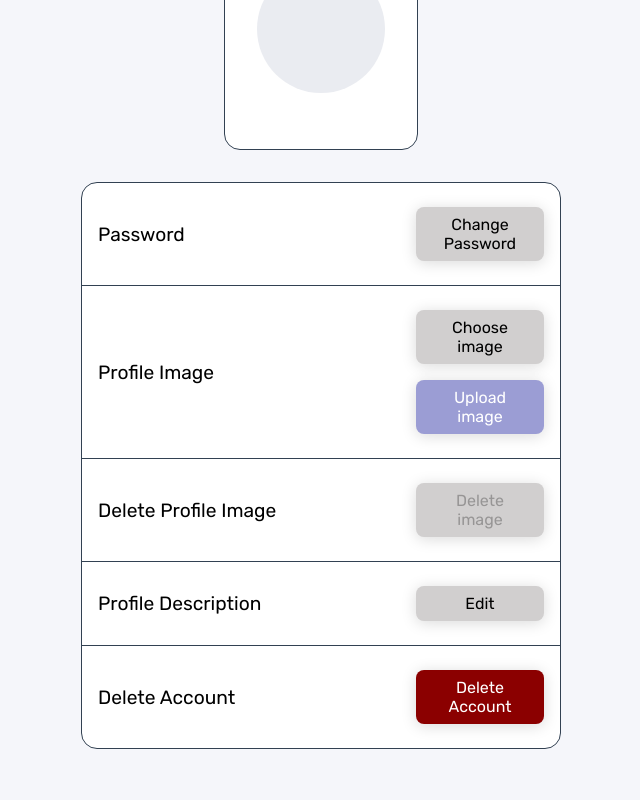
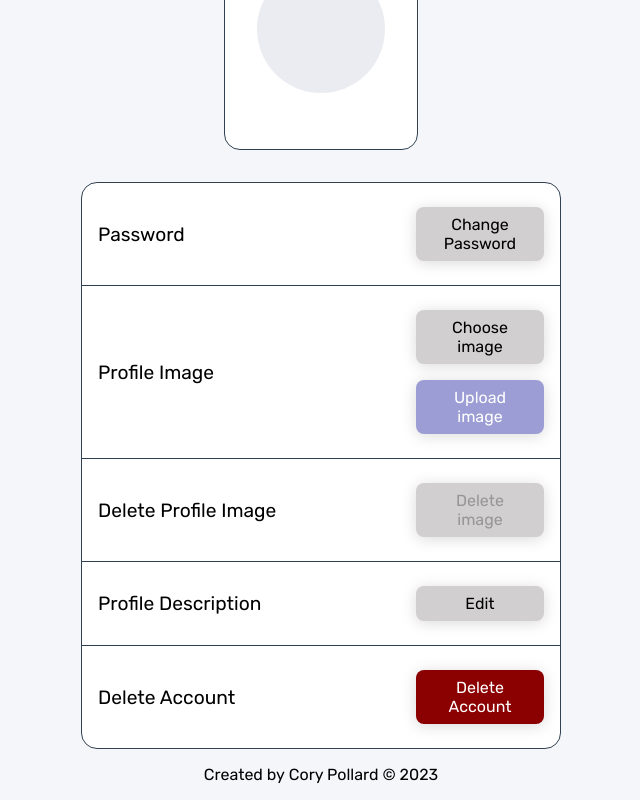
Before and after one commit to SpectreAscended/interactive-comment-section, a React (Vite) app: page /account in a window 1280 px wide. Shown: the part 248-1048 px from the top of the page, without its empty margins (319-959 px from the left). Before the commit the page ends 997 px from the top, so only its background shows below. Built offline with nearby package versions, Linux system fonts and the light colour scheme; no server answers.

Commit message:
created footer

```diff
--- /dev/null
+++ b/src/components/Footer.tsx
@@ -0,0 +1,19 @@
+import './footer.scss';
+
+const Footer: React.FC = () => {
+  return (
+    <footer className="footer">
+      <span>Created by</span>
+      <a
+        href="https://spectreascended.github.io/personalhomepage/"
+        target="_blank"
+        rel="norefferrer noopenner"
+      >
+        Cory Pollard
+      </a>
+      <span>&copy; 2023</span>
+    </footer>
+  );
+};
+
+export default Footer;
--- /dev/null
+++ b/src/components/footer.scss
@@ -0,0 +1,16 @@
+.footer {
+  max-width: 30rem;
+  margin: 1rem auto;
+  text-align: center;
+
+  span {
+    margin-inline: 0.25rem;
+  }
+
+  a {
+    transition: color 250ms ease-in-out;
+  }
+  a:hover {
+    color: var(--color-moderate-blue);
+  }
+}
--- a/src/pages/Error.tsx
+++ b/src/pages/Error.tsx
@@ -1,4 +1,5 @@
 import Header from '../components/Header';
+import Footer from '../components/Footer';
 import { useRouteError } from 'react-router';
 import './error.scss';
 
@@ -34,6 +35,7 @@ const ErrorBoundary: React.FC = () => {
           <p>{message}</p>
         </section>
       </main>
+      <Footer />
     </>
   );
 };
--- a/src/pages/Layout.tsx
+++ b/src/pages/Layout.tsx
@@ -1,5 +1,6 @@
 import { Outlet } from 'react-router-dom';
 import Header from '../components/Header';
+import Footer from '../components/Footer';
 
 const RootLayout: React.FC = () => {
   return (
@@ -8,6 +9,7 @@ const RootLayout: React.FC = () => {
       <main>
         <Outlet />
       </main>
+      <Footer />
     </>
   );
 };
--- a/src/styles/globals.scss
+++ b/src/styles/globals.scss
@@ -27,6 +27,14 @@ body {
   max-width: clamp(37.5em, 55%, 80%);
   font-family: 'Rubik', sans-serif;
   background-color: var(--color-very-light-gray);
+}
+
+header {
+  min-height: 3rem;
+}
+
+main {
+  min-height: calc(100vh - 3rem);
 }
 
 section {
```
